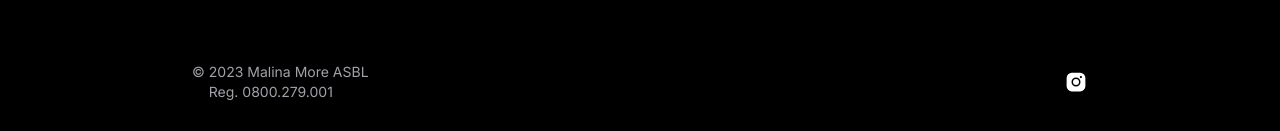
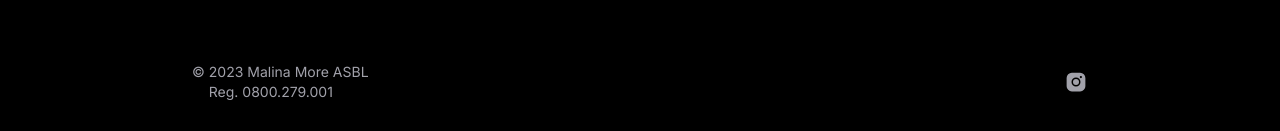
Before and after one commit to jleclanche/malinamore.studio, a Next.js app: page / in a window 1280 px wide. Shown: the part 1770-1901 px from the top of the page. Built offline with nearby package versions, Linux system fonts and the light colour scheme.

Commit message:
Simplify instagram logo

```diff
--- a/app/components/InstagramLogo.tsx
+++ b/app/components/InstagramLogo.tsx
@@ -1,14 +1,8 @@
 const InstagramLogo = () => (
-	<svg
-		className="h-6 w-6"
-		xmlns="http://www.w3.org/2000/svg"
-		aria-label="Link to Studio's Instagram account"
-		viewBox="0 0 20 20"
-	>
-		<path fill="transparent" d="M0 0h20v20H0Z" />
-		<path fill="#FFF" d="M7.5 10a2.5 2.5 0 1 1 5 0 2.5 2.5 0 0 1-5 0Z" />
+	<svg className="h-6 w-6" xmlns="http://www.w3.org/2000/svg" viewBox="0 0 20 20">
+		<path fill="currentColor" d="M7.5 10a2.5 2.5 0 1 1 5 0 2.5 2.5 0 0 1-5 0Z" />
 		<path
-			fill="#FFF"
+			fill="currentColor"
 			d="M13.438 2.188H6.563a4.374 4.374 0 0 0-4.375 4.375v6.875a4.375 4.375 0 0 0 4.375 4.375h6.875a4.375 4.375 0 0 0 4.375-4.375V6.563a4.375 4.375 0 0 0-4.375-4.375ZM10 13.75a3.75 3.75 0 1 1 0-7.5 3.75 3.75 0 0 1 0 7.5Zm4.063-6.875a.938.938 0 1 1 0-1.876.938.938 0 0 1 0 1.876Z"
 		/>
 	</svg>
```
